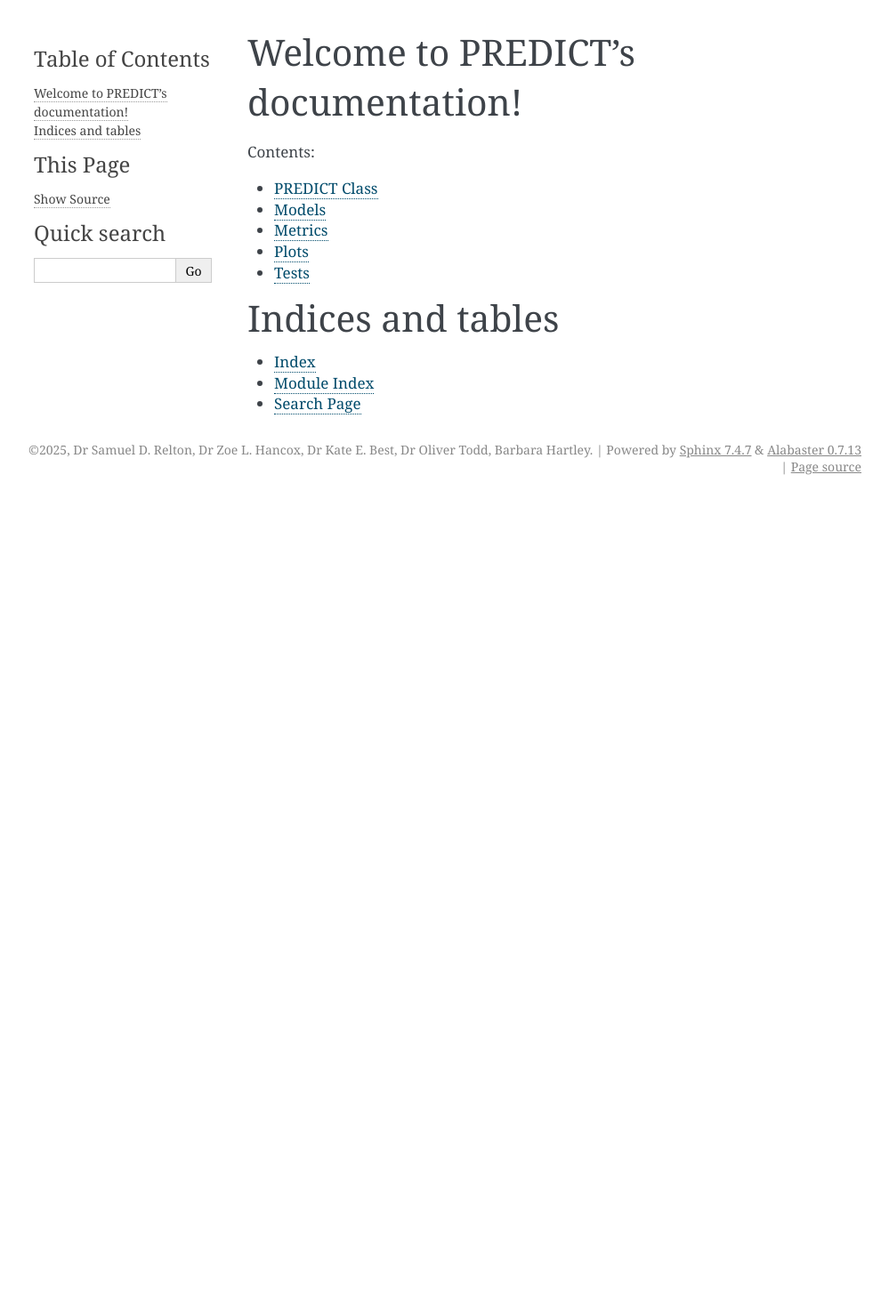
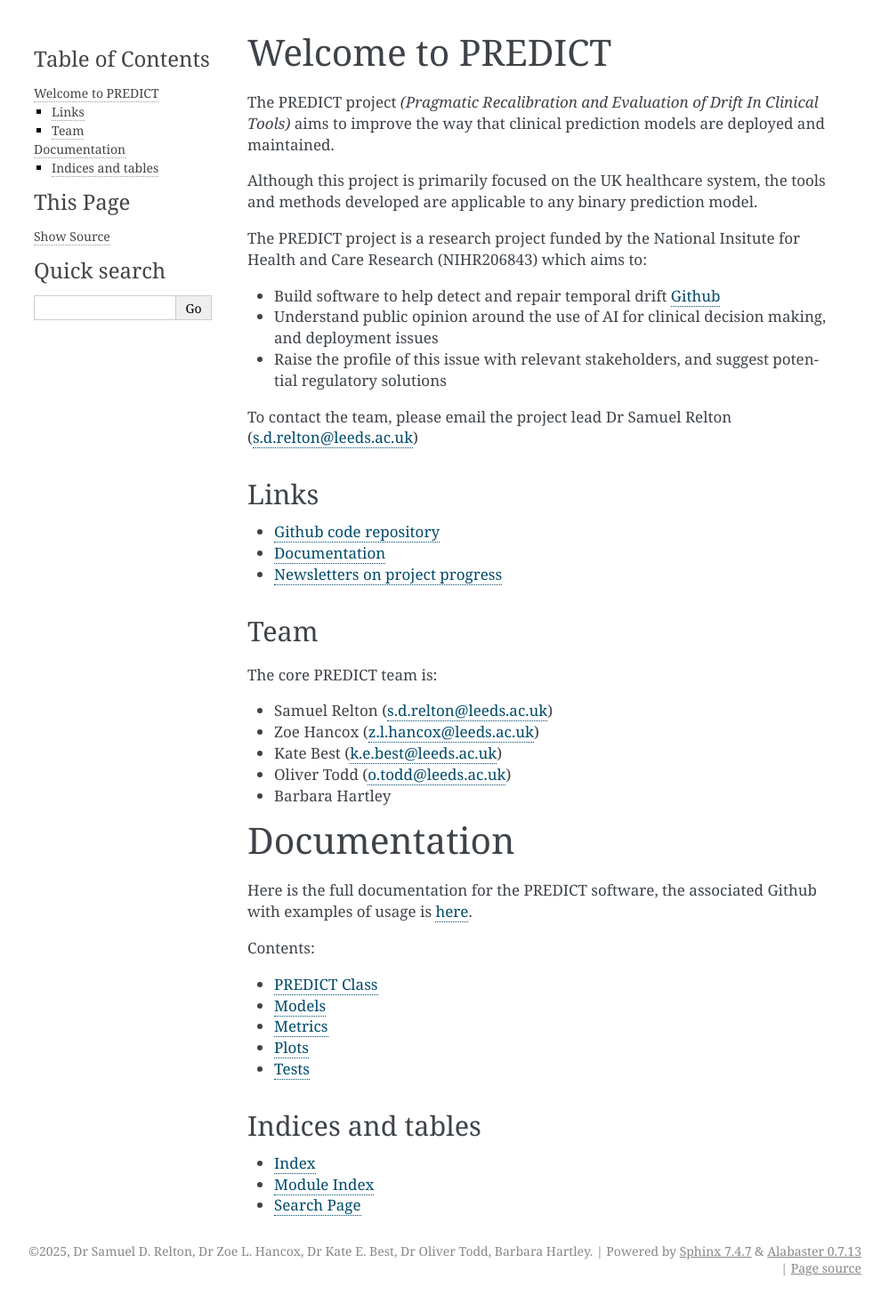
Before and after one commit to sdrelton/PREDICT, a Sphinx documentation site: the page built from docs/index.rst, in a window 1280 px wide. Shown: the whole page at 89% size, without its empty margins (142-1141 px from the left). Built offline with Sphinx 7.4.7, drawn with Linux system fonts in a browser that asks for light colours; before the commit the page ends 900 px from its top, so only the background shows below that.

Commit message:
Added newsletters and bit more info to the website.

```diff
--- a/docs/index.rst
+++ b/docs/index.rst
@@ -1,10 +1,52 @@
-.. PREDICT documentation master file, created by
-   sphinx-quickstart on Fri Jan 31 08:58:09 2025.
-   You can adapt this file completely to your liking, but it should at least
-   contain the root `toctree` directive.
+Welcome to PREDICT
+===================================
 
-Welcome to PREDICT's documentation!
-===================================
+The PREDICT project *(Pragmatic Recalibration and Evaluation of Drift In Clinical Tools)*
+aims to improve the way that clinical prediction models are deployed and maintained.
+
+Although this project is primarily focused on the UK healthcare system,
+the tools and methods developed are applicable to any binary prediction model.
+
+The PREDICT project is a research project funded by the
+National Insitute for Health and Care Research (NIHR206843) which aims to:
+
+* Build software to help detect and repair temporal drift `Github`_
+* Understand public opinion around the use of AI for clinical decision making, and deployment issues
+* Raise the profile of this issue with relevant stakeholders, and suggest potential regulatory solutions
+
+.. _Github: https://github.com/sdrelton/PREDICT
+
+To contact the team, please email the project lead
+Dr Samuel Relton (s.d.relton@leeds.ac.uk)
+
+
+Links
+-----
+* `Github code repository`_
+* :ref:`Documentation <documentation>`
+* :ref:`Newsletters on project progress <Newsletters>`
+
+.. _Github code repository: https://github.com/sdrelton/PREDICT
+
+Team
+----
+The core PREDICT team is:
+
+* Samuel Relton (s.d.relton@leeds.ac.uk)
+* Zoe Hancox (z.l.hancox@leeds.ac.uk)
+* Kate Best (k.e.best@leeds.ac.uk)
+* Oliver Todd (o.todd@leeds.ac.uk)
+* Barbara Hartley
+
+
+.. _documentation:
+
+Documentation
+=============
+Here is the full documentation for the PREDICT software,
+the associated Github with examples of usage is `here`_.
+
+.. _here: https://github.com/sdrelton/PREDICT
 
 .. toctree::
    :maxdepth: 2
@@ -17,7 +59,7 @@ Welcome to PREDICT's documentation!
    Tests
 
 Indices and tables
-==================
+------------------
 
 * :ref:`genindex`
 * :ref:`modindex`
```
Also changed, not shown: docs/Newsletters.rst (added, +9 -0 lines), 1 other file.
